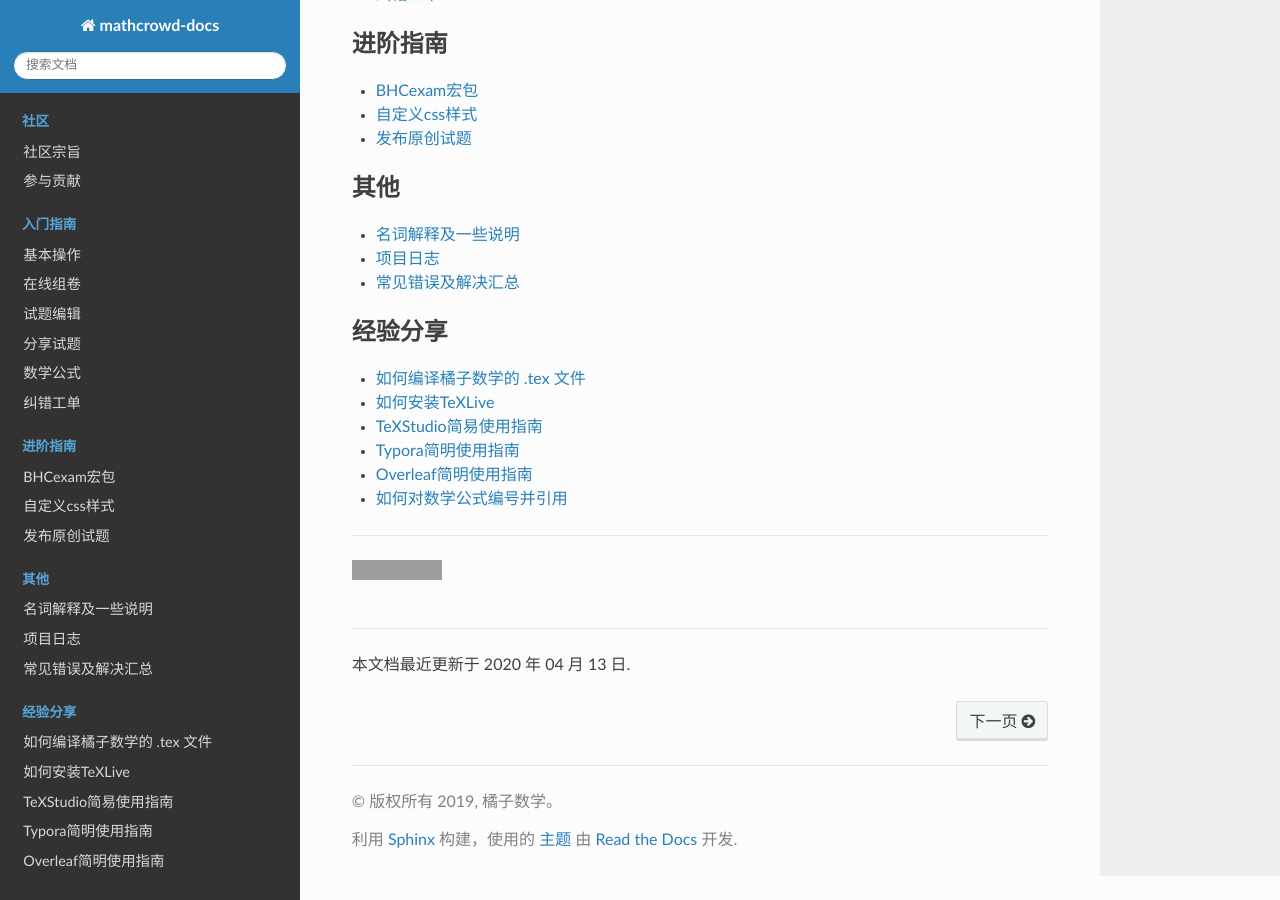
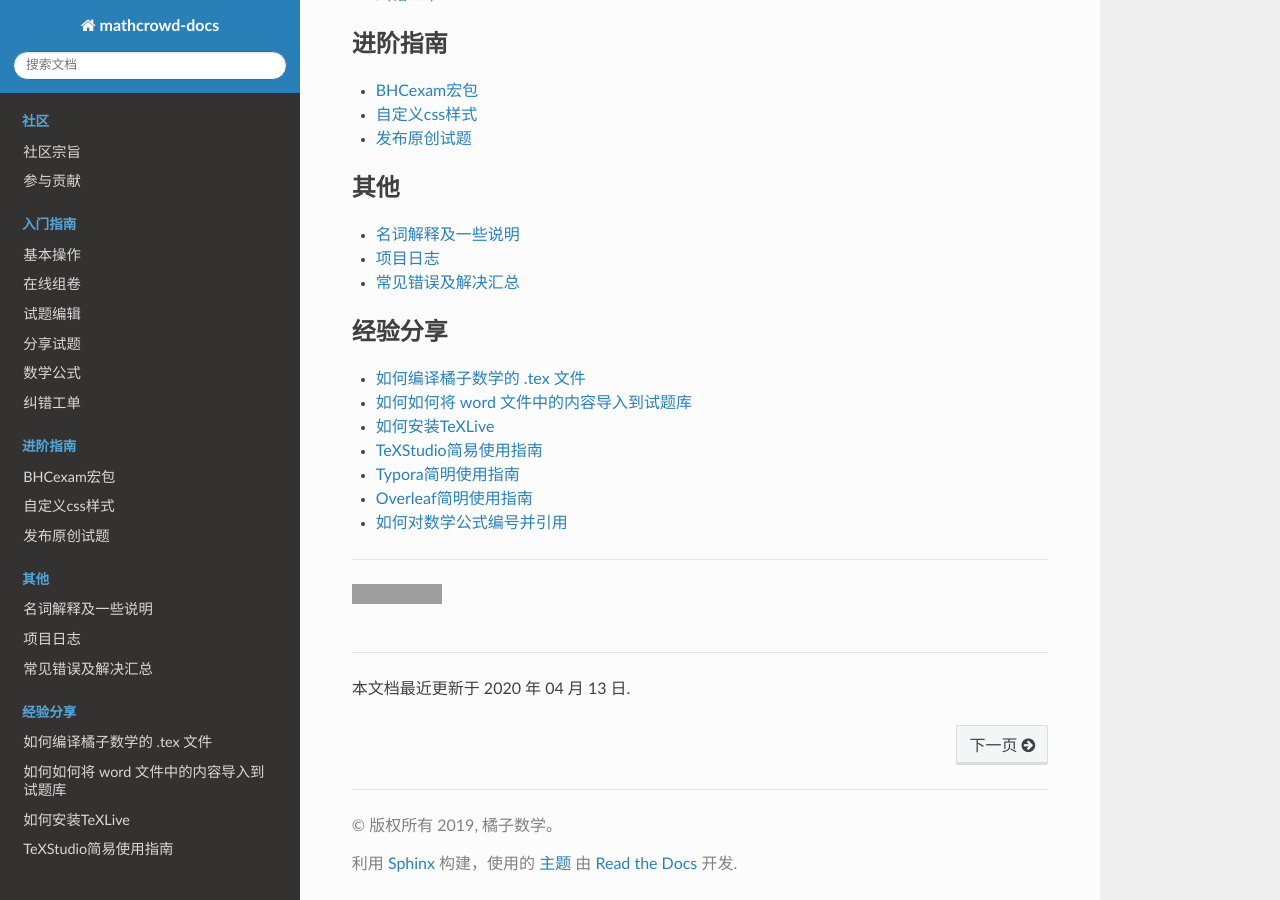
Before and after one commit to mathedu4all/mathcrowd-docs, a Sphinx documentation site: the page built from source/index.rst, in a window 1280 px wide and 900 px high, scrolled down 2005 px. Built offline with Sphinx 7.4.7 and the Read the Docs theme 2.0.0, drawn with Linux system fonts in a browser that asks for light colours; some of the changed lines change nothing that is shown; grey boxes are pictures that could not be loaded.

Commit message:
(2020.04.13) new howtos page added.

```diff
--- /dev/null
+++ b/requirements.txt
@@ -0,0 +1,3 @@
+sphinx
+sphinx_rtd_theme
+recommonmark
--- /dev/null
+++ b/source/howtos/how_to_import_from_word.rst
@@ -0,0 +1,2 @@
+如何将 word 文件中的内容导入到试题库
+====================================
--- a/source/index.rst
+++ b/source/index.rst
@@ -75,26 +75,28 @@
 
     名词解释及一些说明            <misc/declaration>
 
-    项目日志                     <misc/changelog>
+    项目日志                    <misc/changelog>
 
-    常见错误及解决汇总             <misc/common_error>
+    常见错误及解决汇总            <misc/common_error>
 
 .. toctree::
     :caption: 经验分享
     :name: howtos
     :maxdepth: 1
 
-    如何编译橘子数学的 .tex 文件        <howtos/how_to_compile_mathcrowd_tex>
+    如何编译橘子数学的 .tex 文件               <howtos/how_to_compile_mathcrowd_tex>
 
-    如何安装TeXLive                  <howtos/how_to_install_texlive>
+    如何如何将 word 文件中的内容导入到试题库     <howtos/how_to_import_from_word>
 
-    TeXStudio简易使用指南             <howtos/texstudio_guide>
+    如何安装TeXLive                         <howtos/how_to_install_texlive>
 
-    Typora简明使用指南               <howtos/typora_guide>
+    TeXStudio简易使用指南                    <howtos/texstudio_guide>
 
-    Overleaf简明使用指南             <howtos/overleaf_guide>
+    Typora简明使用指南                       <howtos/typora_guide>
 
-    如何对数学公式编号并引用            <howtos/how_to_number_equation>
+    Overleaf简明使用指南                     <howtos/overleaf_guide>
+
+    如何对数学公式编号并引用                   <howtos/how_to_number_equation>
 
 ------
 
--- a/source/misc/changelog.md
+++ /dev/null
@@ -1,130 +0,0 @@
-# 项目日志
-
-## 文档日志
-
-### 2019.12.6
-
-* Initial release.
-
-### 2020.1.11
-
-* 新增常见编译错误及解决汇总
-* 新增经验分享： TeXstudio/Typora/Overleaf 简明使用指南
-* 新增经验分享： 如何对数学公式编号及引用
-* 新增经验分享： 如何安装TeXLive
-* 更新BHCexam宏包的文档至v1.1
-
-
-## 开发日志
-
-### 2020.1.11
-
-* 新增主页社区成员贡献统计及展示；
-* 新增历史编辑diff显示及更改字符数统计；
-* 新增卷库汇总检索页面；
-* 新增bootstrap风格试题导出css样式；
-* 优化试题编辑表单延时渲染避免出现卡顿；
-* 修复试题预览中公式编号错乱的BUG；
-* 修复文件上传控件失效的BUG；
-
-
-### 2019.12.6
-
-* 试题车相关异步处理优化;
-* 试题车类型切换时更新题组设置；
-* 试题车题组分值和预留空间设置预览可见；
-* 试题车分值设置交互优化;
-* 试题详情页面显示相关推荐;
-* 侧边栏滚动置顶显示优化;
-* 组卷下载新增.tex和.md格式下载；
-* 支持分享试题到微信公众号;
-* 支持导出试题到Markdown编辑器；
-* 支持导出试题到LaTeX编辑器;
-
-### 2019.7.30
-
-* 新增功能:
-  * 填空支持多横线，根据答案长度自动调节横线长度
-  * 选择支持多选项，根据选项长度自动换行
-  * 对填空几选择试题中的答案进行标亮
-  * 优化历史编辑显示
-  * 试题详情页面按钮布局优化
-* 已修复BUG:
-  * 自动补全修正 \overrightarrow 的拼写错误 （由 李成 发现）
-  * 试题锁定BUG （由 慕容玖 发现）
-  * 选择题间空隙异常 （由 张志雄 发现）
-  * 修复知识点候选列表
-
-### 2019.6.12
-
-* 新增功能:
-  * 未关注用户提供3秒解析预览后跳转
-  * 新关注用户推送上次浏览的试题链接
-  * 在试题编辑页面提交按钮旁新增“确认无误”勾选.
-  * 试题查重不响应BUG（由 慕容玖 发现）
-  * 当分值设置为0时，导出的pdf不显示步骤分值 （由 焦点 建议）
-
-* 已修复BUG:
-  * 试题衍生BUG (由慕容玖 发现)
-  * 试题为空查重出错BUG （由 慕容玖 发现）
-  * 试题编辑页面js未加载完毕点击页面报错BUG （由 焦点 发现）
-  * 社区早期任务数据修复（由 慕容玖 发现）
-
-### 2019.5.31
-
-* 新增功能:
-  * 初中/高中数学切换
-  * 原创试题认证申请
-* 已修复BUG:
-  * 组卷公开/私密状态异常（由 焦点 发现）
-  * 创建试题时初中/高中读取失败BUG （由 慕容玖 发现）
-
-### 2019.5.28
-
-* 新增功能:
-  1. 编辑TeX语法标亮、自动补全（由 wuyudi 建议）
-  2. 显示试题创建者信息
-  3. 在检索结果中隐藏非认证用户创建的试题
-  4. 领取、完成、退回工单同时对关联任务进行操作
-  5. PC端提交纠错工单
-* 已修复BUG:
-  1. 在线编辑器控件异常跳动BUG（由 任平生 发现）
-  2. \left( 自动补全代码片段BUG（由 wuyudi 发现）
-  3. 每日任务认领限制BUG（由 焦点 发现）
-  4. 新增解题步骤在线编辑器未加载BUG（由 慕容玖 发现）
-
-### 2019.5.18
-
-* 新增功能:
-  1. 题组提示语位置调整（由 焦点 建议）
-  2. 在解析中显示提示（由 焦点 建议）
-  3. 自动判断录入试题是否有详解（由 慕容玖 建议）
-  4. 用户创建的试题列表（由 慕容玖 建议）
-* 已修复BUG:
-  1. 解析中图片浮动BUG（由 焦点 发现）
-  2. 试题答题空间换页BUG（由 焦点 发现）
-  3. 无题组情况下加入试题车BUG（由 任平生 发现）
-  4. 磁力推荐试题拖拽光标BUG（由 慕容玖 发现）
-
-### 2019.5.17
-
-* 新增功能:
-    1. 用户提交纠错工单后微信消息提醒试题管理员修正
-    2. 原创作者、试题管理员信息展示
-    3. 批量为题组赋分（由 焦点 建议）
-    4. 试题检索结果翻页功能优化
-    5. 试题检索响应速度优化
-    6. 试题编辑历史记录
-    7. 试题自动分类
-    8. 试题查重
-* 已修复Bug:
-    1. 试题详情页面加入试题车BUG（由 焦点 发现）
-    2. 试题编辑校验报错后一些字段被清空BUG（由 焦点 发现）
-    3. 生成组卷的PDF中方块BUG （由 焦点 发现）
-    4. 试题页面领取任务BUG（由 任平生 发现）
-    5. 任务退回后试题编辑锁未释放BUG（由 焦点 发现）
-    6. 新增试题查重BUG（由 焦点 发现）
-    7. 在试题车切换组卷类型试题车被清空BUG（由 焦点 发现）
-    8. 试题与图片不在同一页BUG（由 Math刘老师 发现）
-    9. 题组误删BUG（由 焦点 发现）
-    10. 套卷题组编辑BUG（由 慕容玖 发现）
--- /dev/null
+++ b/source/misc/changelog.rst
@@ -0,0 +1,160 @@
+-------------
+项目日志
+-------------
+
+文档日志
+===========
+
+2020.4.13
+---------------
+
+* 新增社区->获取权限、社区->试题任务
+* 新增经验分享->如何在社区分享你的原创精品内容
+* 新增经验分享->如何将 word 文件中的内容导入到试题库
+* 更新BHCexam宏包的文档至v1.3
+
+
+2020.1.11
+--------------
+
+* 新增常见编译错误及解决汇总
+* 新增经验分享： TeXstudio/Typora/Overleaf 简明使用指南
+* 新增经验分享： 如何对数学公式编号及引用
+* 新增经验分享： 如何安装TeXLive
+* 更新BHCexam宏包的文档至v1.1
+
+2019.12.6
+-----------
+
+* Initial release.
+
+开发日志
+===============
+
+2020.4.13
+---------------------
+
+* 新增教师权限试用;
+* 新增认证教师自助申请;
+* 新增word2tex功能;
+
+
+2020.1.11
+--------------
+
+* 新增主页社区成员贡献统计及展示；
+* 新增历史编辑diff显示及更改字符数统计；
+* 新增卷库汇总检索页面；
+* 新增bootstrap风格试题导出css样式；
+* 优化试题编辑表单延时渲染避免出现卡顿；
+* 修复试题预览中公式编号错乱的BUG；
+* 修复文件上传控件失效的BUG；
+
+
+2019.12.6
+------------------
+
+* 试题车相关异步处理优化;
+* 试题车类型切换时更新题组设置；
+* 试题车题组分值和预留空间设置预览可见；
+* 试题车分值设置交互优化;
+* 试题详情页面显示相关推荐;
+* 侧边栏滚动置顶显示优化;
+* 组卷下载新增.tex和.md格式下载；
+* 支持分享试题到微信公众号;
+* 支持导出试题到Markdown编辑器；
+* 支持导出试题到LaTeX编辑器;
+
+2019.7.30
+------------------
+
+* 新增功能:
+    * 填空支持多横线，根据答案长度自动调节横线长度
+    * 选择支持多选项，根据选项长度自动换行
+    * 对填空几选择试题中的答案进行标亮
+    * 优化历史编辑显示
+    * 试题详情页面按钮布局优化
+* 已修复BUG:
+    * 自动补全修正 \overrightarrow 的拼写错误 （由 李成 发现）
+    * 试题锁定BUG （由 慕容玖 发现）
+    * 选择题间空隙异常 （由 张志雄 发现）
+    * 修复知识点候选列表
+
+2019.6.12
+-----------------
+
+* 新增功能:
+    * 未关注用户提供3秒解析预览后跳转
+    * 新关注用户推送上次浏览的试题链接
+    * 在试题编辑页面提交按钮旁新增“确认无误”勾选.
+    * 试题查重不响应BUG（由 慕容玖 发现）
+    * 当分值设置为0时，导出的pdf不显示步骤分值 （由 焦点 建议）
+
+* 已修复BUG:
+    * 试题衍生BUG (由慕容玖 发现)
+    * 试题为空查重出错BUG （由 慕容玖 发现）
+    * 试题编辑页面js未加载完毕点击页面报错BUG （由 焦点 发现）
+    * 社区早期任务数据修复（由 慕容玖 发现）
+
+2019.5.31
+------------------
+
+* 新增功能:
+    * 初中/高中数学切换
+    * 原创试题认证申请
+* 已修复BUG:
+    * 组卷公开/私密状态异常（由 焦点 发现）
+    * 创建试题时初中/高中读取失败BUG （由 慕容玖 发现）
+
+2019.5.28
+------------------
+
+* 新增功能:
+    1. 编辑TeX语法标亮、自动补全（由 wuyudi 建议）
+    2. 显示试题创建者信息
+    3. 在检索结果中隐藏非认证用户创建的试题
+    4. 领取、完成、退回工单同时对关联任务进行操作
+    5. PC端提交纠错工单
+* 已修复BUG:
+    1. 在线编辑器控件异常跳动BUG（由 任平生 发现）
+    2. \left( 自动补全代码片段BUG（由 wuyudi 发现）
+    3. 每日任务认领限制BUG（由 焦点 发现）
+    4. 新增解题步骤在线编辑器未加载BUG（由 慕容玖 发现）
+
+2019.5.18
+----------------
+
+* 新增功能:
+    1. 题组提示语位置调整（由 焦点 建议）
+    2. 在解析中显示提示（由 焦点 建议）
+    3. 自动判断录入试题是否有详解（由 慕容玖 建议）
+    4. 用户创建的试题列表（由 慕容玖 建议）
+* 已修复BUG:
+    1. 解析中图片浮动BUG（由 焦点 发现）
+    2. 试题答题空间换页BUG（由 焦点 发现）
+    3. 无题组情况下加入试题车BUG（由 任平生 发现）
+    4. 磁力推荐试题拖拽光标BUG（由 慕容玖 发现）
+
+2019.5.17
+------------------------
+
+* 新增功能:
+    1. 用户提交纠错工单后微信消息提醒试题管理员修正
+    2. 原创作者、试题管理员信息展示
+    3. 批量为题组赋分（由 焦点 建议）
+    4. 试题检索结果翻页功能优化
+    5. 试题检索响应速度优化
+    6. 试题编辑历史记录
+    7. 试题自动分类
+    8. 试题查重
+* 已修复Bug:
+    1. 试题详情页面加入试题车BUG（由 焦点 发现）
+    2. 试题编辑校验报错后一些字段被清空BUG（由 焦点 发现）
+    3. 生成组卷的PDF中方块BUG （由 焦点 发现）
+    4. 试题页面领取任务BUG（由 任平生 发现）
+    5. 任务退回后试题编辑锁未释放BUG（由 焦点 发现）
+    6. 新增试题查重BUG（由 焦点 发现）
+    7. 在试题车切换组卷类型试题车被清空BUG（由 焦点 发现）
+    8. 试题与图片不在同一页BUG（由 Math刘老师 发现）
+    9. 题组误删BUG（由 焦点 发现）
+    10. 套卷题组编辑BUG（由 慕容玖 发现）
```
